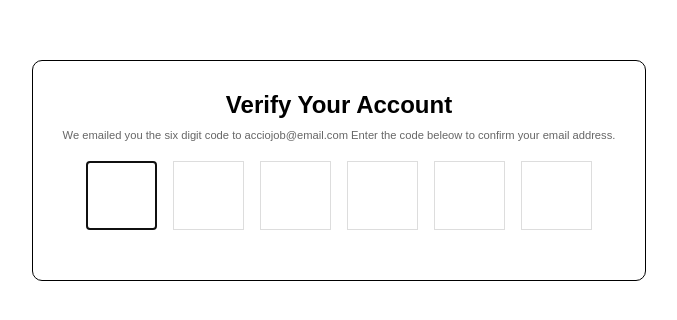
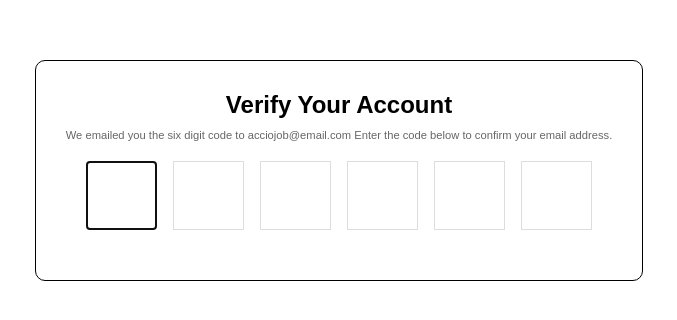
Before and after one commit to acciojob/OTP-KausarKhan-2002, a website: page main.html in a window 1280 px wide. Shown: the part 230-550 px from the top of the page, 301-978 px from the left. Drawn offline with Linux system fonts and the light colour scheme.

Commit message:
created a submission

```diff
--- a/main.html
+++ b/main.html
@@ -11,7 +11,7 @@
 
 	 <div id="otp_container">
 		<h2 id="verification_heading">Verify Your Account</h2>
-		<p id="verification_subtext">We emailed you the six digit code to acciojob@email.com Enter the code beleow to confirm your email address.</p>
+		<p id="verification_subtext">We emailed you the six digit code to acciojob@email.com Enter the code below to confirm your email address.</p>
 
 		<div class="code-container">
 			<input class="code" type="text">
--- a/script.js
+++ b/script.js
@@ -7,7 +7,6 @@ let codeInput = document.querySelectorAll(".code");
 window.addEventListener("load", () => {
   codeContainer.firstElementChild.focus();
 });
-
 
 // To focus on next input element
 const focusNextInput = (e) => {
--- a/styles.css
+++ b/styles.css
@@ -1,4 +1,3 @@
-/*  your css code here. If applicable */
 
 /*  your css code here. If applicable */
 
```
